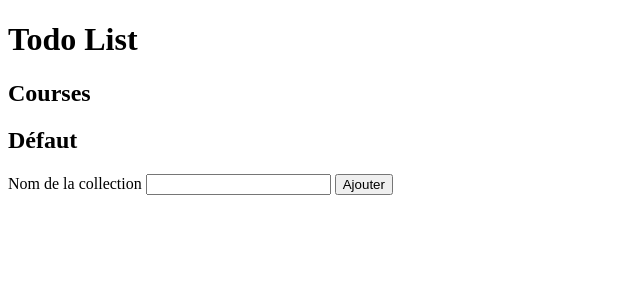
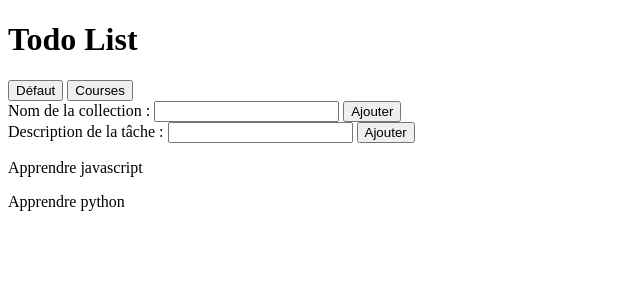
Before and after one commit to Tatsuya28/Todo-list, a Django app: page / in a window 1280 px wide. Shown: the top 300 px of the page, without its empty margins (0-640 px from the left). Run offline with Django 4.2, Linux system fonts and the light colour scheme; data comes from the database, SQL or seed files in the repository; both versions use the stored data as it was after the commit; some libraries are stand-ins or nearby versions.

Commit message:
use of htmx to print tasks of a collection

```diff
--- a/tasks/models.py
+++ b/tasks/models.py
@@ -1,11 +1,28 @@
 from django.db import models
+from django.utils.text import slugify
+
 
 # Create your models here.
 class Collection(models.Model):
     name = models.CharField(max_length=64)
     slug = models.SlugField()
 
+    def __str__(self):
+        return self.name
+
+    def save(self, *args, **kwargs):
+        self.slug = self.slug or slugify(self.name)
+        super().save(*args, **kwargs)
+
+    @classmethod
+    def get_default_collection(cls) -> "Collection":
+        collection, _ = cls.objects.get_or_create(name="Défaut", slug="_defaut")
+        return collection
+
 
 class Task(models.Model):
     description = models.CharField(max_length=512)
     collection = models.ForeignKey(Collection, on_delete=models.CASCADE)
+
+    def __str__(self):
+        return self.description
--- a/tasks/templates/tasks/index.html
+++ b/tasks/templates/tasks/index.html
@@ -10,13 +10,14 @@
 
     <div id="collections">
         {% for collection in collections %}
-            <h2>{{ collection.name }}</h2>
+            <button hx-get="{% url 'get-tasks' collection.pk %}"
+                    hx-target="#tasks">{{ collection.name }}</button>
         {% endfor %}
     </div>
 
     <form method="POST">
         {% csrf_token %}
-        <label for="name-collection">Nom de la collection</label>
+        <label for="name-collection">Nom de la collection : </label>
         <input type="text" name="collection-name" id="name-collection">
         <button hx-post="{% url 'add-collection' %}"
                 hx-target="#collections"
@@ -24,6 +25,19 @@
                 type="submit">Ajouter</button>
     </form>
 
+    <form method="POST">
+        {% csrf_token %}
+        <label for="name-task">Description de la tâche : </label>
+        <input type="text" name="task-description" id="name-description">
+        <button hx-post="{% url 'add-task' %}"
+                hx-target="#tasks"
+                hx-swap="beforeend"
+                type="submit">Ajouter</button>
+    </form>
+
+    <div id="tasks">
+        {% include 'tasks/tasks.html' with tasks=tasks %}
+    </div>
 
     <script>
         document.body.addEventListener("htmx:responseError", function(evt) {
--- /dev/null
+++ b/tasks/templates/tasks/tasks.html
@@ -0,0 +1,3 @@
+{% for task in tasks %}
+    <p>{{ task.description }}</p>
+{% endfor %}
--- a/tasks/views.py
+++ b/tasks/views.py
@@ -1,22 +1,47 @@
 from html import escape
 
 from django.http import HttpResponse
-from django.shortcuts import render, redirect
+from django.shortcuts import render, redirect, get_object_or_404
+from django.utils.text import slugify
 
-from tasks.models import Collection
+from tasks.models import Collection, Task
 
 
 # Create your views here.
 def index(request):
     context = {}
-    context["collections"] = Collection.objects.order_by("name")
+
+    collection_slug = request.GET.get("collection")
+    collection = Collection.get_default_collection()
+    if collection_slug:
+        collection = get_object_or_404(Collection, slug=collection_slug)
+
+    context["collections"] = Collection.objects.order_by("slug")
+    context["tasks"] = collection.task_set.order_by("description")
+
     return render(request, 'tasks/index.html', context=context)
 
 
 def add_collection(request):
     collection_name = escape(request.POST.get("collection-name"))
 
-    collection, created = Collection.objects.get_or_create(name=collection_name)
+    collection, created = Collection.objects.get_or_create(name=collection_name, slug=slugify(collection_name))
     if not created:
         return HttpResponse("La collection existe déjà.", status=409)
     return HttpResponse(f"<h2>{ collection_name }</h2>")
+
+
+def add_task(request):
+    collection = Collection.get_default_collection()
+
+    description = escape(request.POST.get("task-description"))
+    Task.objects.create(description=description, collection=collection)
+
+    return HttpResponse(description)
+
+
+def get_tasks(request, collection_pk):
+    collection = get_object_or_404(Collection, pk=collection_pk)
+    tasks = collection.task_set.order_by("description")
+    return render(request, 'tasks/tasks.html', context={"tasks": tasks})
+    # return HttpResponse("<br>".join(task.description for task in tasks)) # Not secure
--- a/todo_list/urls.py
+++ b/todo_list/urls.py
@@ -5,5 +5,7 @@ import tasks.views as views
 urlpatterns = [
     path('',  views.index, name="home"),
     path('add-collection/',  views.add_collection, name="add-collection"),
+    path('add-task/',  views.add_task, name="add-task"),
+    path('get-tasks/<int:collection_pk>/',  views.get_tasks, name="get-tasks"),
     path('admin/', admin.site.urls),
 ]
```
Also changed, not shown: db.sqlite3, readme.md.
